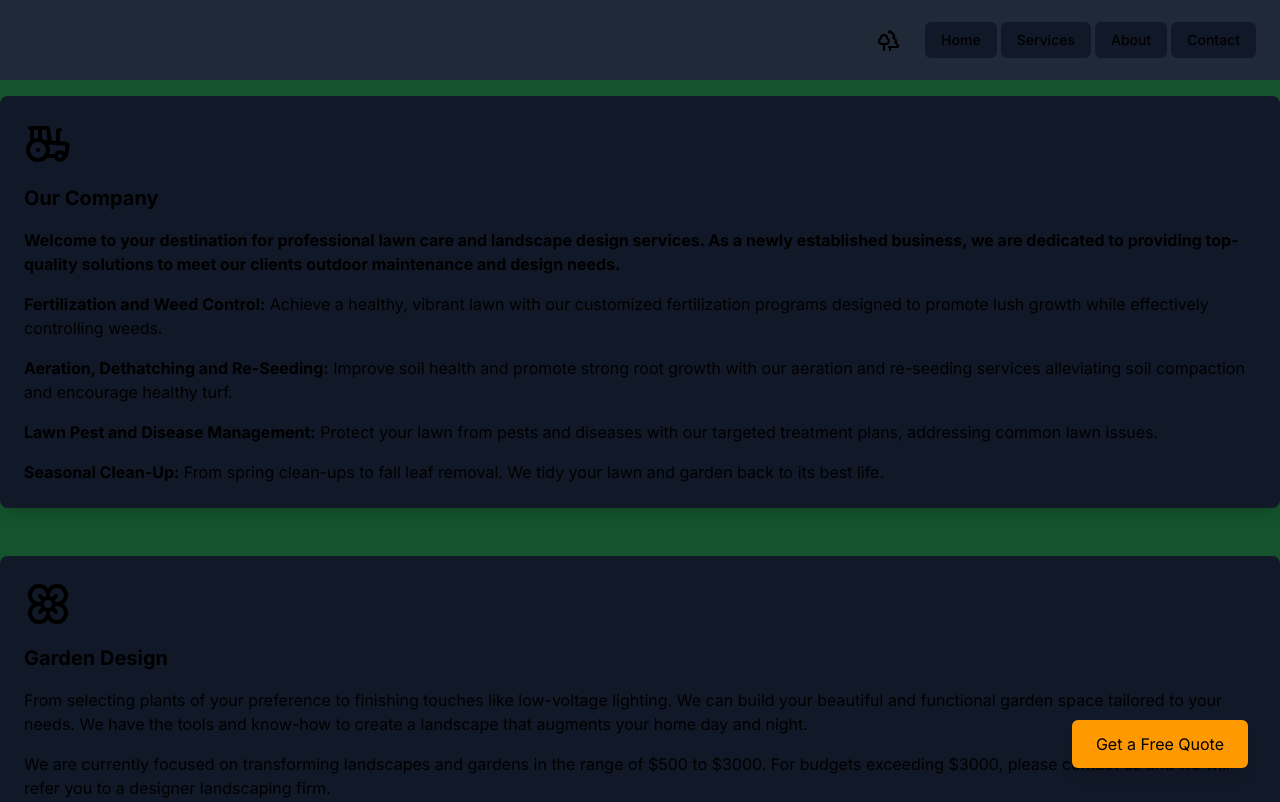
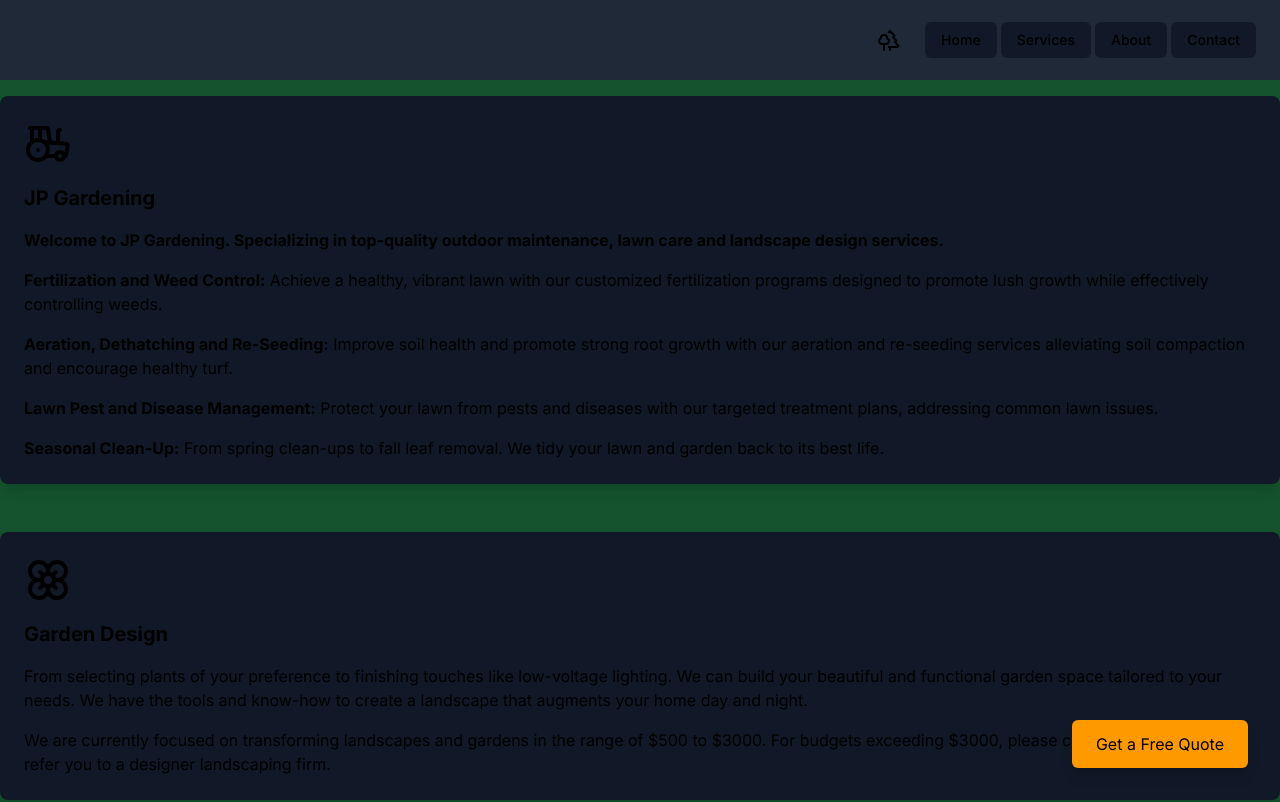
Before and after one commit to joeb97666/JP_Gardening, a Next.js app: page /services in a window 1280 px wide. Shown: the top 802 px of the page. Built offline with nearby package versions, Linux system fonts and the light colour scheme.

Commit message:
updated services page

```diff
--- a/app/components/services-page.tsx
+++ b/app/components/services-page.tsx
@@ -22,11 +22,11 @@ export function ServicesPage() {
         <section className="mb-12">
           <ServiceCard
            icon={<TractorIcon className="w-12 h-12 " />}
-            title="Our Company"
+            title="JP Gardening"
             description={
               <>
                 <p className="mb-4">
-                  <b>Welcome to your destination for professional lawn care and landscape design services. As a newly established business, we are dedicated to providing top-quality solutions to meet our clients outdoor maintenance and design needs.
+                  <b>Welcome to JP Gardening. Specializing in top-quality outdoor maintenance, lawn care and landscape design services.
                   </b>
                 </p>
                 <p className="mb-4">
--- a/package.json
+++ b/package.json
@@ -21,13 +21,13 @@
     "tailwind-merge": "^2.3.0"
   },
   "devDependencies": {
-    "@types/node": "^20",
-    "@types/react": "^18",
+    "@types/node": "20.14.11",
+    "@types/react": "18.3.3",
     "@types/react-dom": "^18",
     "eslint": "^8.57.0",
     "eslint-config-next": "14.2.4",
     "postcss": "^8",
     "tailwindcss": "^3.4.1",
-    "typescript": "^5"
+    "typescript": "5.5.3"
   }
 }
```
Also changed, not shown: 1 other file (tests, documents, lock files or other folders).
